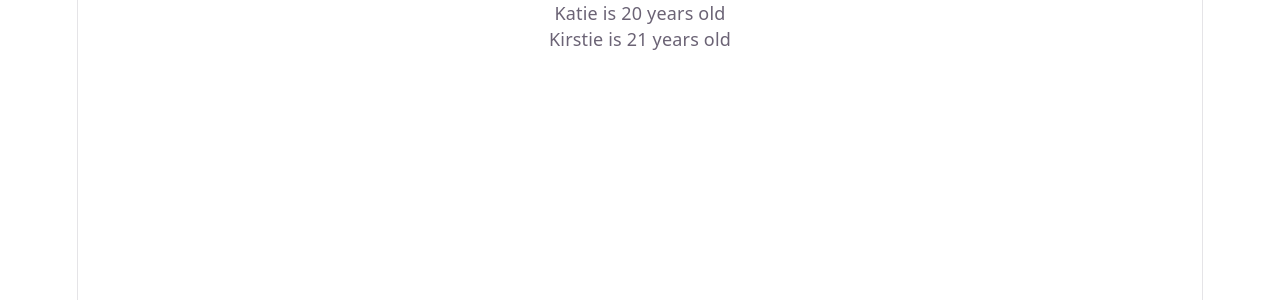
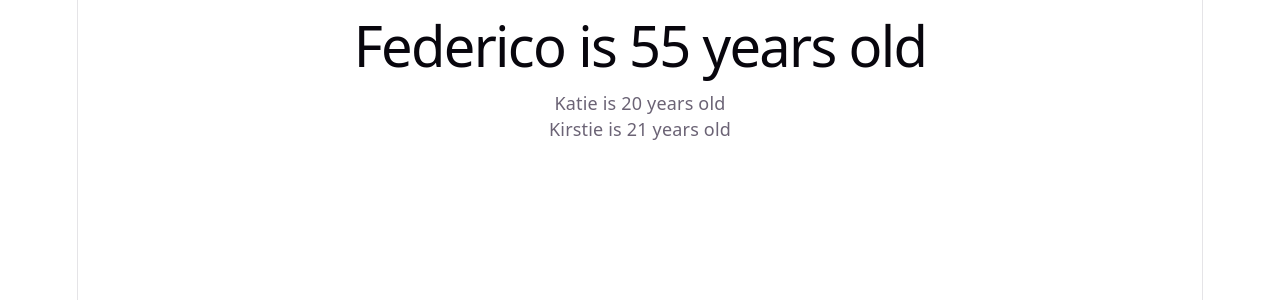
Before and after one commit to kenny-cfg/react-typescript, a React (Vite) app: page / in a window 1280 px wide. Shown: the top 300 px of the page. Built offline with nearby package versions, Linux system fonts and the light colour scheme.

Commit message:
PropsWithChildren example

```diff
--- a/src/App.tsx
+++ b/src/App.tsx
@@ -1,9 +1,11 @@
 import './App.css'
+import DisgustingHeader from './DisgustingHeader'
 import Greeting from './Greeting'
 
 function App() {
   return (
     <>
+      <DisgustingHeader age={55}>Federico</DisgustingHeader>
       <Greeting age={20} name="Katie" />
       <Greeting age={21} name="Kirstie" />
     </>
--- /dev/null
+++ b/src/DisgustingHeader.tsx
@@ -0,0 +1,11 @@
+import type { PropsWithChildren } from "react"
+
+type DisgustingHeaderProps = PropsWithChildren & {
+  age: number,
+}
+
+const DisgustingHeader = ({ age, children }: DisgustingHeaderProps) => {
+  return <h1>{children} is {age} years old</h1>
+}
+
+export default DisgustingHeader;
```
